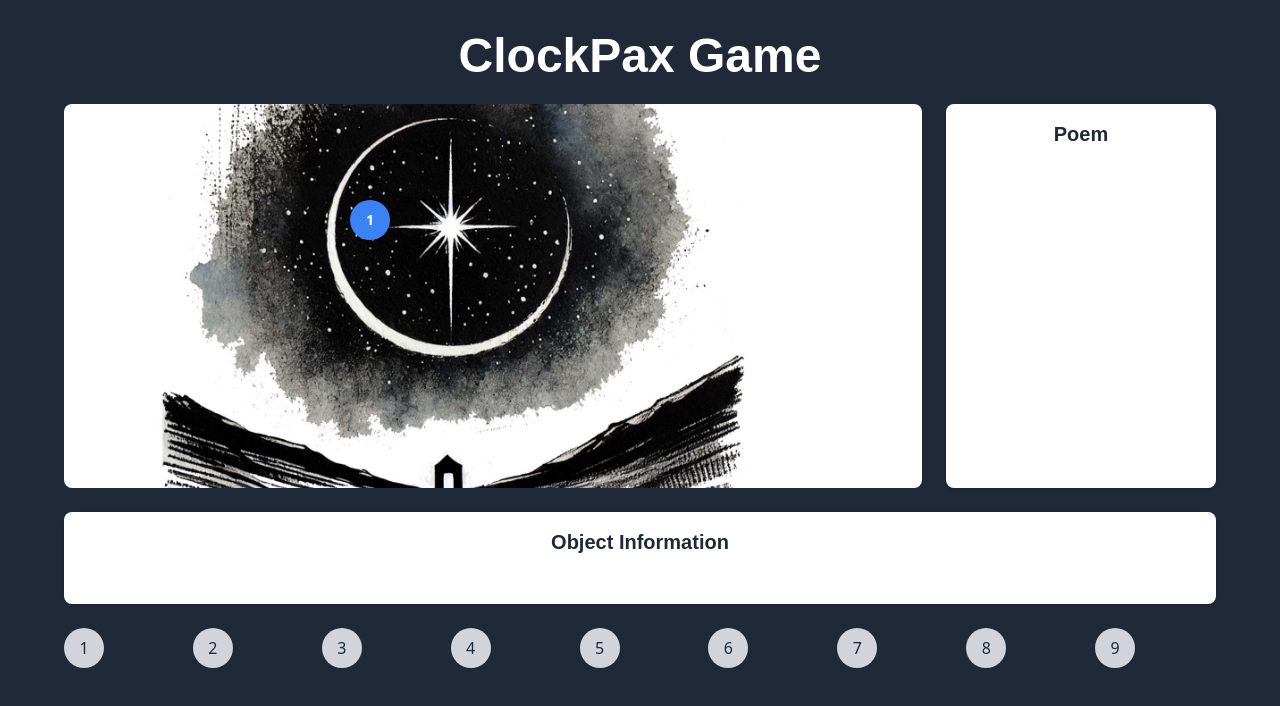
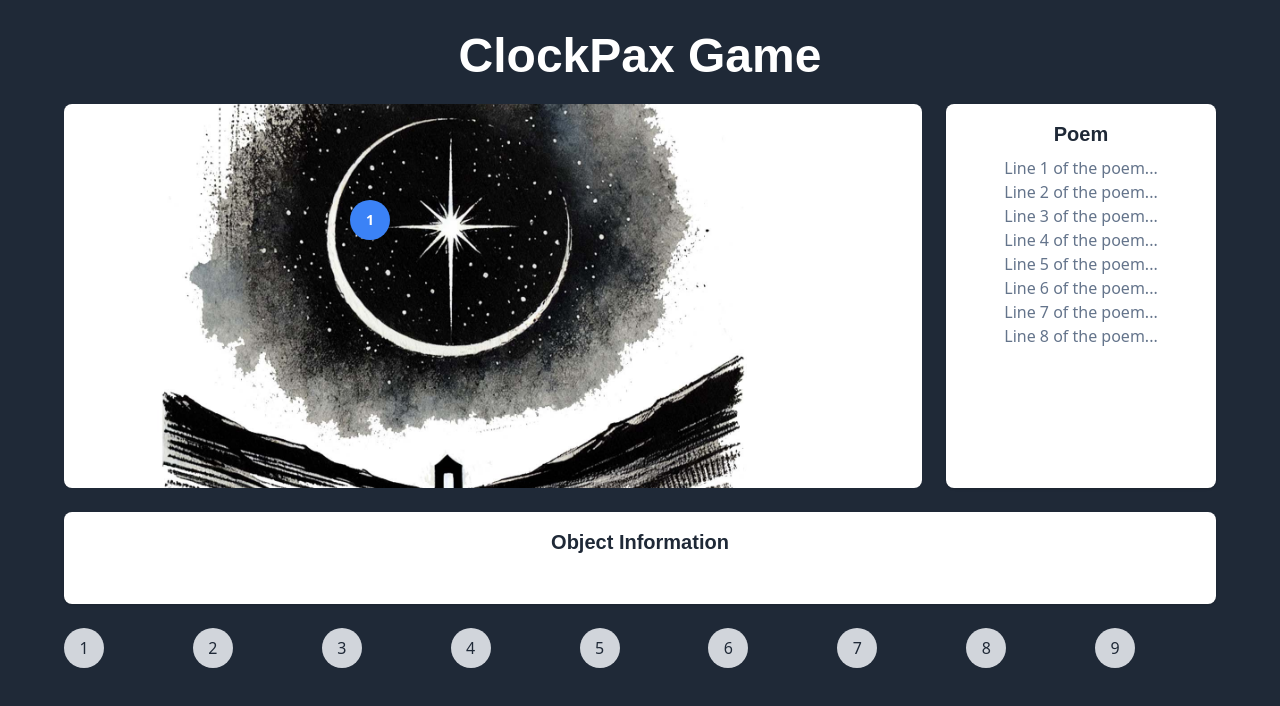
Before and after one commit to karnawis/clockpax, a React (Vite) app: page / in a window 1280 px wide. Both pictures are taken after a click on the button "Ready to play". Shown: the top 706 px of the page. Built offline with nearby package versions, Linux system fonts and the light colour scheme; no server answers; a web font is replaced by a local one.

Commit message:
Sound handler

```diff
--- a/src/components/layout/GameWrapper.jsx
+++ b/src/components/layout/GameWrapper.jsx
@@ -4,11 +4,22 @@ import useSound from 'use-sound';
 import chimes from '../../assets/sounds/soundbuttonclick.wav';
 
 const GameWrapper = ({ children }) => {
-    const [playReveal] = useSound(chimes);
+    const [play, {stop}] = useSound(chimes);
     const [reveal, setRevealmessage] = useState(true);
+    const [isPlaying, setIsPlaying] = useState(false);
+
+    const handlePlaySound = () => {
+        if (!isPlaying) {
+            setIsPlaying(true);
+            play();
+        } else {
+            setIsPlaying(false);
+            stop();
+        }
+    };
 
     const revealScreenOn = () => {
-        playReveal();
+        handlePlaySound();
         setRevealmessage(false);
     }
 {/*}
@@ -24,6 +35,7 @@ const GameWrapper = ({ children }) => {
         setCreditsOpen(false)
     }
 */}
+
 
     return (
         <div id="game-wrapper" className="relative bg-gray-800 text-white min-h-screen">
--- a/src/components/layout/Poem.jsx
+++ b/src/components/layout/Poem.jsx
@@ -2,14 +2,14 @@ const Poem = () => {
     return (
     <div className="bg-white p-4 rounded-lg shadow">
         <h2 className="text-xl font-bold text-gray-800 mb-2">Poem</h2>
-        <p>Line 1 of the poem...</p>
-        <p>Line 2 of the poem...</p>
-        <p>Line 3 of the poem...</p>
-        <p>Line 4 of the poem...</p>
-        <p>Line 5 of the poem...</p>
-        <p>Line 6 of the poem...</p>
-        <p>Line 7 of the poem...</p>
-        <p>Line 8 of the poem...</p>
+        <p className="text-slate-500">Line 1 of the poem...</p>
+        <p className="text-slate-500">Line 2 of the poem...</p>
+        <p className="text-slate-500">Line 3 of the poem...</p>
+        <p className="text-slate-500">Line 4 of the poem...</p>
+        <p className="text-slate-500">Line 5 of the poem...</p>
+        <p className="text-slate-500">Line 6 of the poem...</p>
+        <p className="text-slate-500">Line 7 of the poem...</p>
+        <p className="text-slate-500">Line 8 of the poem...</p>
     </div>
     )
 }
```
Also changed, not shown: 1 other file (tests, documents, lock files or other folders).
